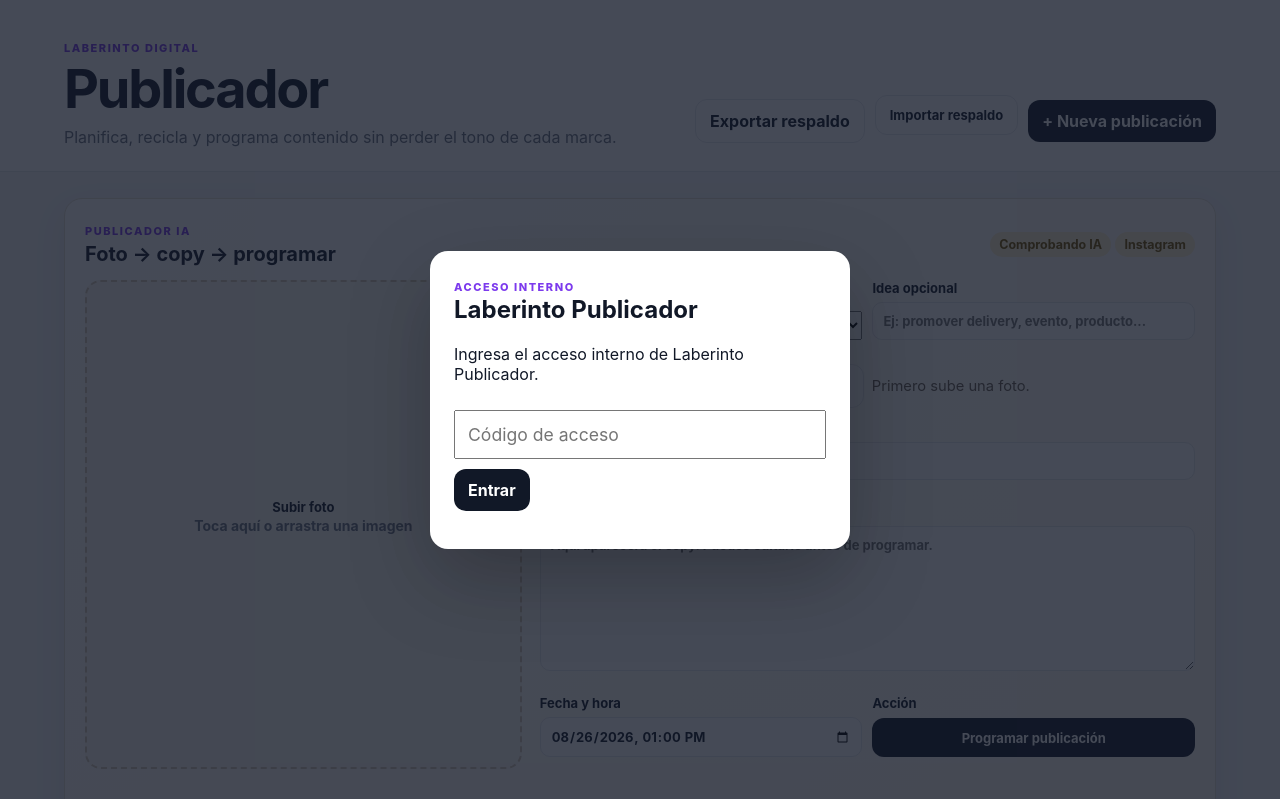
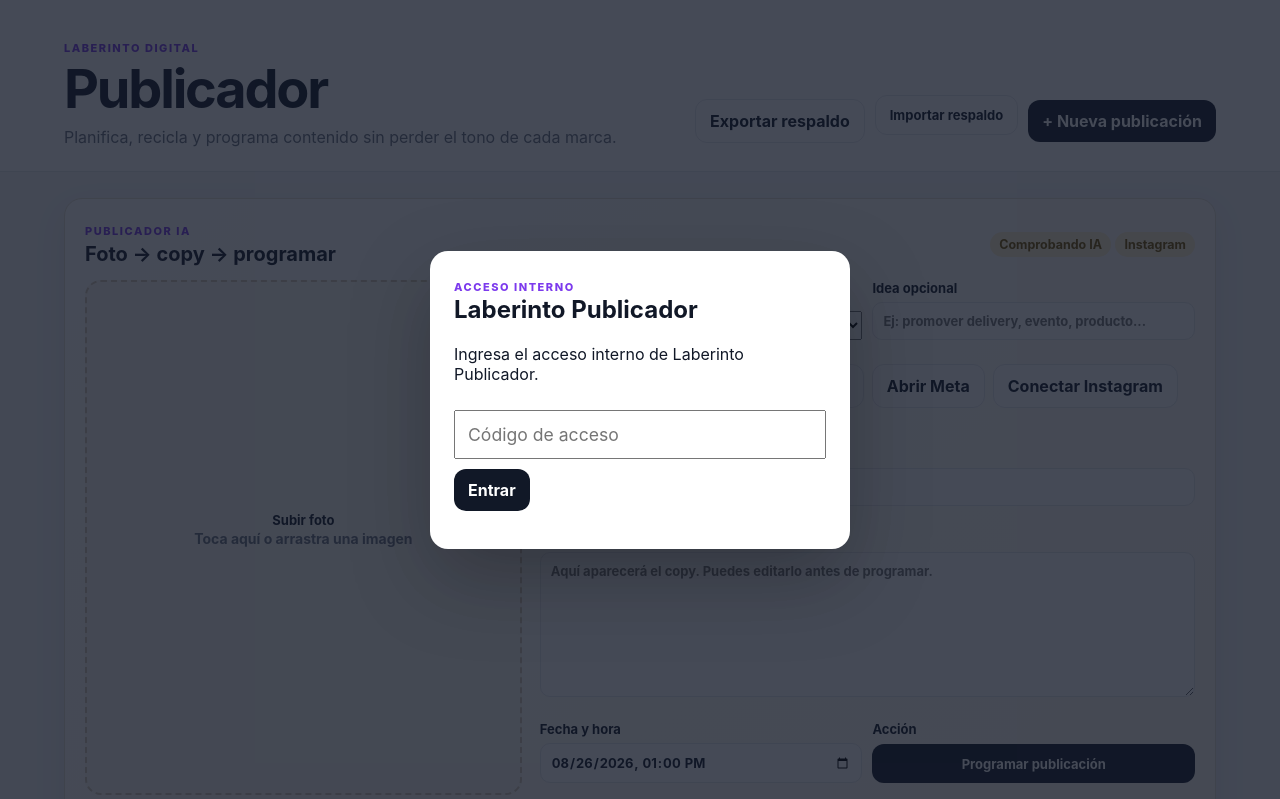
Before and after one commit to gtriders/laberinto-publicador, a plain HTML site: page index.html in a window 1280 px wide. Shown: the top 799 px of the page. Drawn offline with Linux system fonts and the light colour scheme; no server answers.

Commit message:
Activa configuración de Instagram en la interfaz

```diff
--- a/index.html
+++ b/index.html
@@ -104,6 +104,7 @@
 
   <script src="app.js?v=20260825"></script>
   <script src="supabase-sync.js?v=20260825"></script>
-  <script src="publish-flow.js?v=20260825"></script>
+  <script src="publish-flow.js?v=20260825b"></script>
+  <script src="instagram-setup.js?v=20260825"></script>
 </body>
 </html>
```
